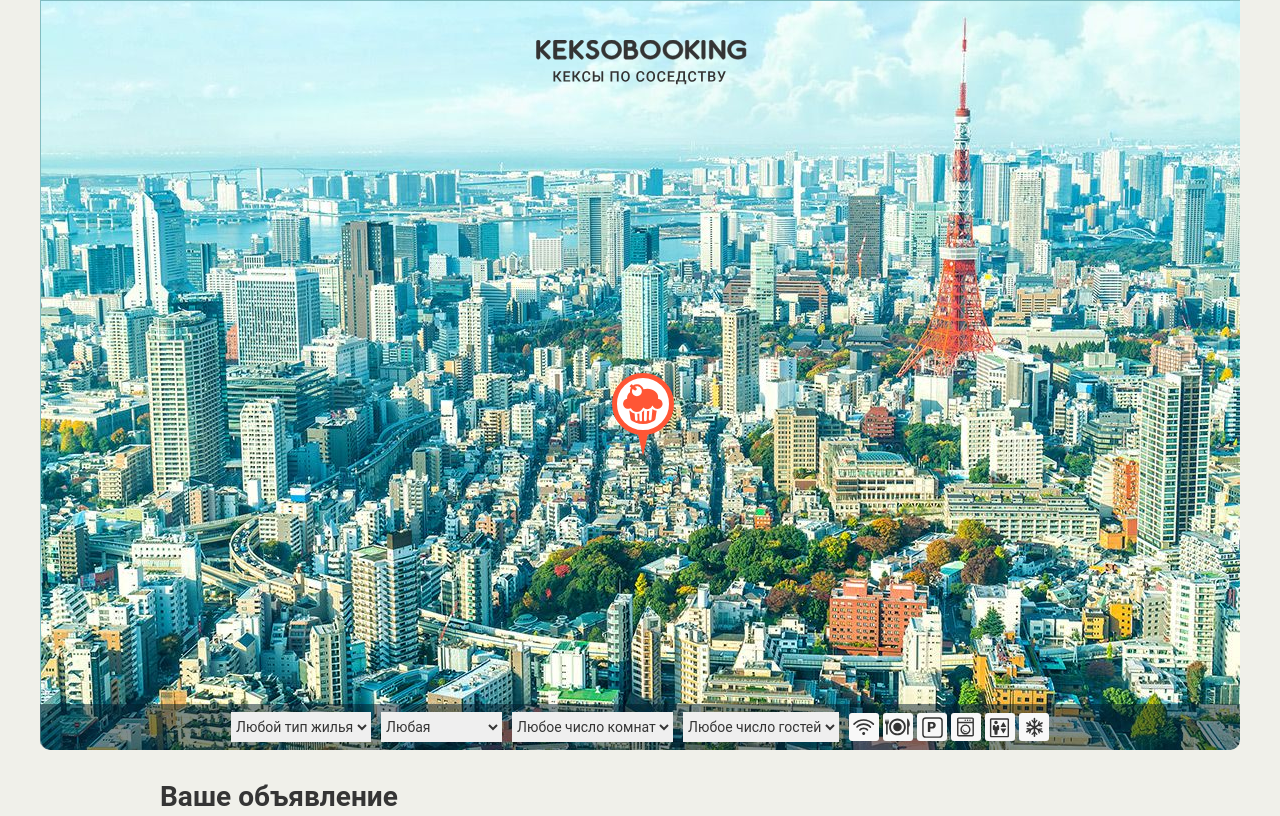
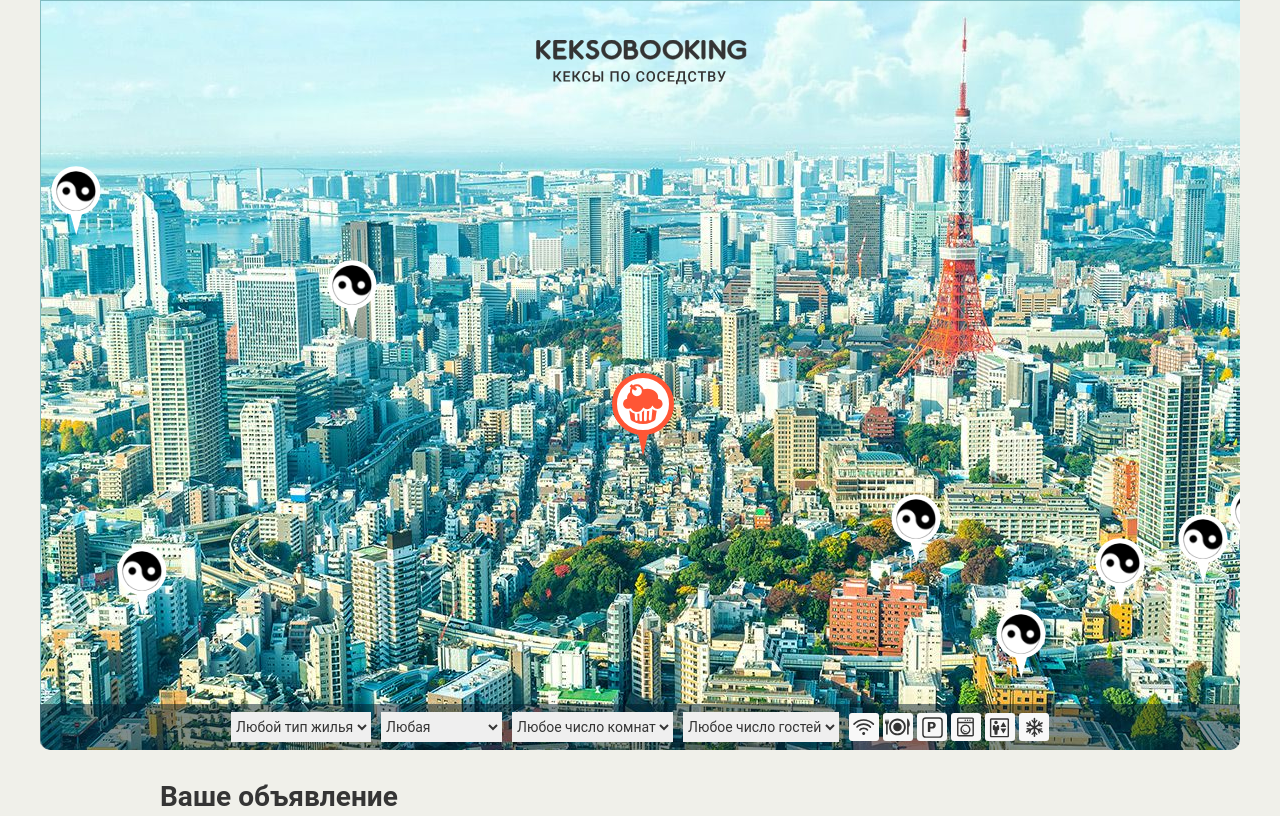
Before and after one commit to VikeshaCode/1320937-keksobooking-20, a website: page index.html in a window 1280 px wide. Shown: the top 816 px of the page. Drawn offline with Linux system fonts and the light colour scheme; files whose address does not match are found by name.

Commit message:
Add pins

```diff
--- a/js/main.js
+++ b/js/main.js
@@ -1,3 +1,5 @@
+'use strict';
+
 var houseType = ['palace', 'flat', 'house', 'bungalo'];
 var time = ['12:00', '13:00', '14:00'];
 var features = ['wifi', 'dishwasher', 'parking', 'washer', 'elevator', 'conditioner'];
@@ -43,3 +45,18 @@ var generateArray = function () {
   }
   return array;
 };
+
+var data = generateArray();
+
+var pins = document.querySelector('.map__pins');
+var pin = document.querySelector('#pin')
+  .content
+  .querySelector('button');
+
+for (var i = 0; i < data.length; i++) {
+  var currentDatum = data[i];
+  var element = pin.cloneNode(true);
+  element.style.left = currentDatum.location.x + (pin.getBoundingClientRect().width / 2) + 'px';
+  element.style.top = currentDatum.location.y + (pin.getBoundingClientRect().height / 2) + 'px';
+  pins.appendChild(element);
+}
```
Also changed, not shown: index.html (+3 -1 lines).
